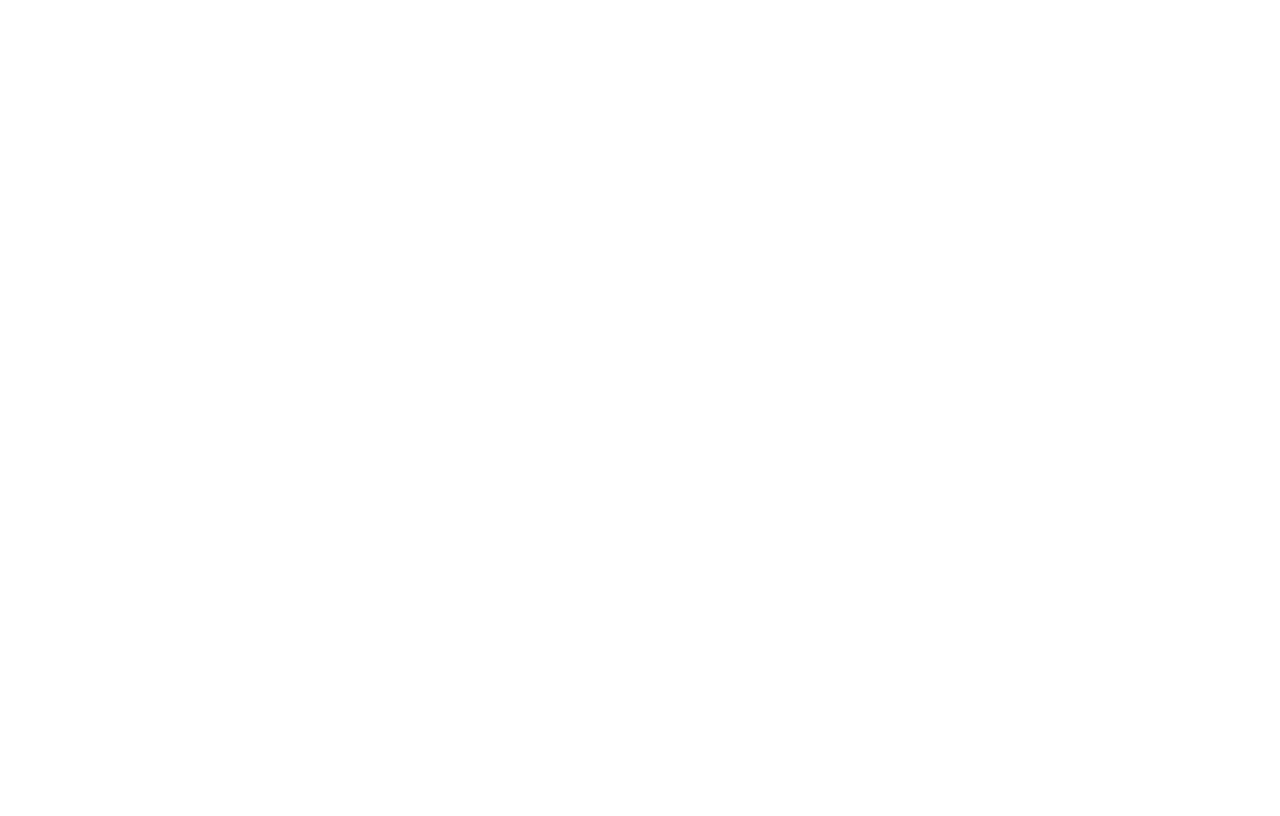
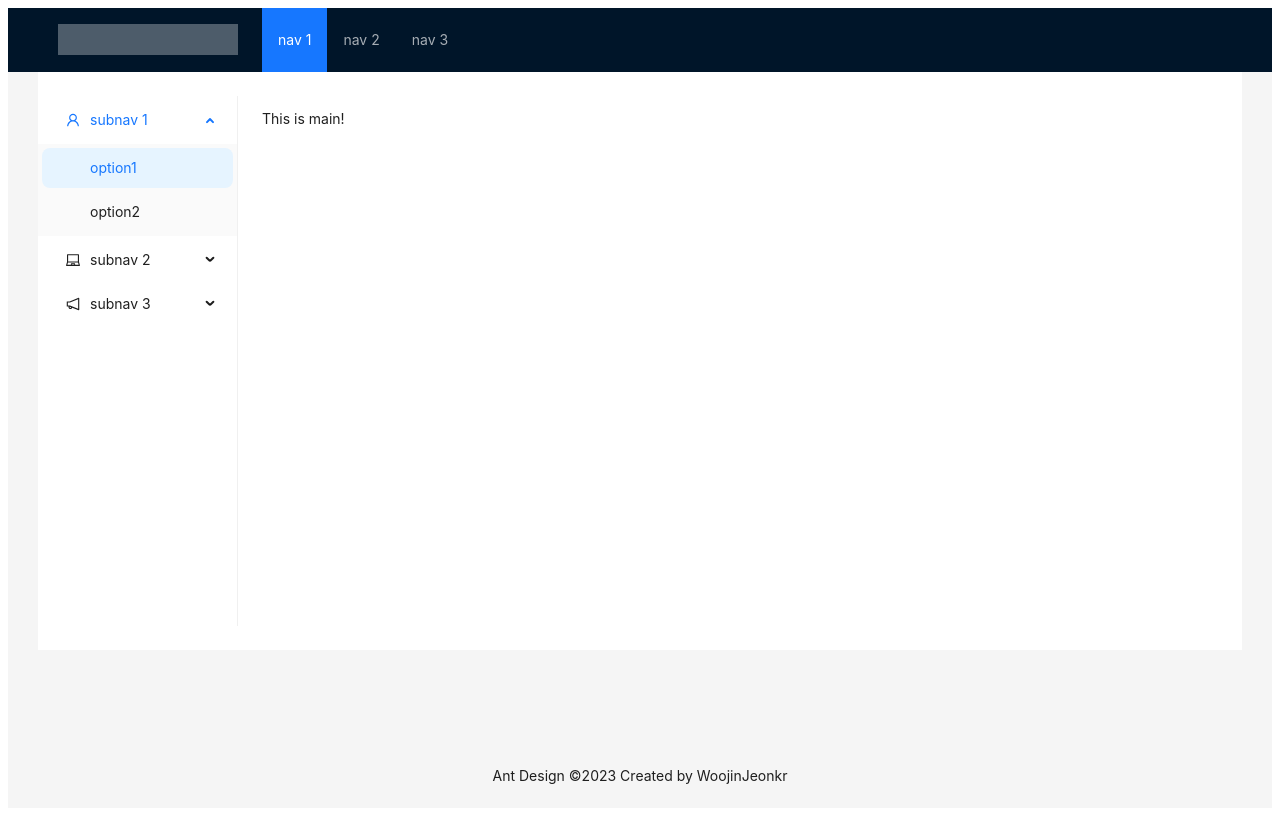
Before and after one commit to WoojinJeonkr/Study-collection, a React (Create React App) app: page /main in a window 1280 px wide. Before the commit this address had no page. Built offline with nearby package versions, Linux system fonts and the light colour scheme.

Commit message:
fix: 실행 오류(proxy, favicon.ico) 및 파일 배치 수정

```diff
--- a/public/index.html
+++ b/public/index.html
@@ -9,12 +9,11 @@
       name="description"
       content="Web site created using create-react-app"
     />
-    <link rel="apple-touch-icon" href="%PUBLIC_URL%/logo192.png" />
     <!--
       manifest.json provides metadata used when your web app is installed on a
       user's mobile device or desktop. See https://developers.google.com/web/fundamentals/web-app-manifest/
     -->
-    <link rel="manifest" href="%PUBLIC_URL%/manifest.json" />
+    <link rel="/manifest" href="%PUBLIC_URL%/manifest.json" />
     <!--
       Notice the use of %PUBLIC_URL% in the tags above.
       It will be replaced with the URL of the `public` folder during the build.
--- a/src/App.tsx
+++ b/src/App.tsx
@@ -1,4 +1,4 @@
-import { RoutesMap } from "components/router";
+import RoutesMap from "components/router/RoutesMap";
 import React from "react";
 
 function App() {
--- a/src/components/index.ts
+++ b/src/components/index.ts
@@ -1,3 +1 @@
 export * from "./layout";
-export * from "./pages";
-export * from "./router";
--- a/src/components/layout/index.ts
+++ b/src/components/layout/index.ts
@@ -1,2 +1,2 @@
-export * from "./view";
+export * from "../..";
 export { default as LayoutForm } from "./LayoutForm";
--- a/src/components/layout/view/ContentForm.tsx
+++ b/src/components/layout/view/ContentForm.tsx
@@ -1,6 +1,7 @@
-import { Breadcrumb, Layout } from "antd";
+/* eslint-disable react/jsx-no-comment-textnodes */
+import { Layout } from "antd";
 import React from "react";
-import { RoutesMap } from "components/router";
+import { Outlet } from "react-router-dom";
 import Sidebar from "./Sidebar";
 
 interface Props {
@@ -11,13 +12,6 @@ function ContentForm(props: Props) {
   const { Content, Sider } = Layout;
   return (
     <Content style={{ padding: "0 30px", height: window.innerHeight }}>
-      <Breadcrumb
-        style={{ marginTop: "16px", marginBottom: "16px", marginLeft: "90%" }}
-      >
-        <Breadcrumb.Item>Home</Breadcrumb.Item>
-        <Breadcrumb.Item>List</Breadcrumb.Item>
-        <Breadcrumb.Item>App</Breadcrumb.Item>
-      </Breadcrumb>
       <Layout
         style={{
           padding: "24px 0",
@@ -30,7 +24,7 @@ function ContentForm(props: Props) {
             padding: "0 24px",
           }}
         >
-          <RoutesMap />
+          <Outlet />
         </Content>
       </Layout>
     </Content>
--- a/src/components/router/RoutesMap.tsx
+++ b/src/components/router/RoutesMap.tsx
@@ -1,13 +1,17 @@
-import { LayoutForm } from "components/layout";
+import { LayoutForm } from "components";
 import React from "react";
 import { BrowserRouter, Route, Routes } from "react-router-dom";
 
-export default function RoutesMap() {
+function RoutesMap() {
   return (
     <BrowserRouter>
       <Routes>
-        <Route path="/" element={<LayoutForm />} />
+        <Route path="/" element={<LayoutForm />}>
+          <Route path="/main" element={<p>This is main!</p>} />
+        </Route>
       </Routes>
     </BrowserRouter>
   );
 }
+
+export default RoutesMap;
--- a/src/components/router/index.ts
+++ /dev/null
@@ -1 +0,0 @@
-export { default as RoutesMap } from "./RoutesMap";
--- a/src/index.tsx
+++ b/src/index.tsx
@@ -5,8 +5,4 @@ import App from "./App";
 const root = ReactDOM.createRoot(
   document.getElementById("root") as HTMLElement,
 );
-root.render(
-  <React.StrictMode>
-    <App />
-  </React.StrictMode>,
-);
+root.render(<App />);
```
Also changed, not shown: src/setProxy.js (added, +12 -0 lines), public/manifest.json, 1 other file (tests, documents, lock files or other folders).
